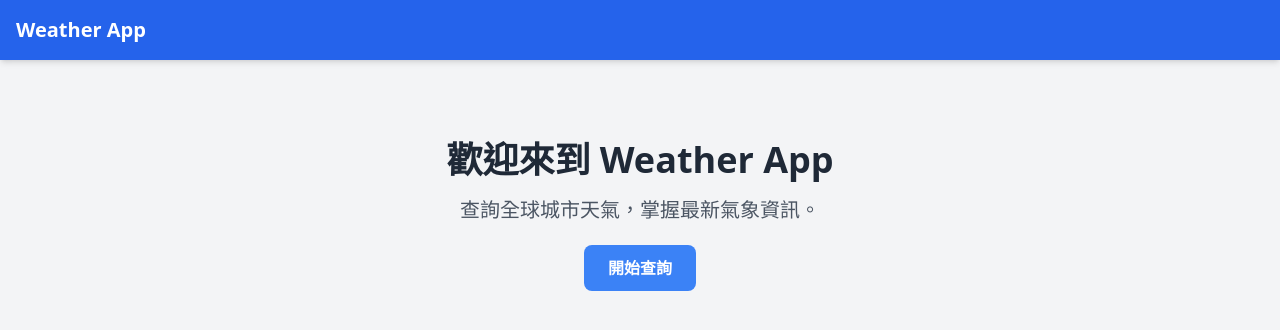
After one commit to yojwei/flask-weather-app, a Flask app: template flask_weather/templates/index.html in a window 1280 px wide. The commit adds this page. Shown: the top 330 px of the page. Run offline with Flask 3, Linux system fonts and the light colour scheme; the template is opened without the code that fills it, so the values that code supplies are empty; some libraries are stand-ins or nearby versions.

Commit message:
feat(templates, routes): 實作首頁模板和前端框架整合
- 整合 Tailwind CSS 和 Alpine.js 到 base.html
- 實作首頁模板 index.html
- 修改首頁路由返回渲染模板

```diff
--- a/flask_weather/main/routes.py
+++ b/flask_weather/main/routes.py
@@ -1,7 +1,8 @@
+from flask import render_template
 from . import main_bp
 
 
 @main_bp.route("/")
 def index():
     """Home page"""
-    return "這是首頁"
+    return render_template("index.html")
--- a/flask_weather/templates/base.html
+++ b/flask_weather/templates/base.html
@@ -5,16 +5,30 @@
     <meta charset="UTF-8">
     <meta name="viewport" content="width=device-width, initial-scale=1.0">
     <title>{% block title %}Flask 天氣應用{% endblock %}</title>
-    <link rel="stylesheet" href="{{ url_for('static', filename='style.css') }}">
+    <!-- 引入 Tailwind CSS -->
+    <script src="https://cdn.tailwindcss.com"></script>
+    <!-- 引入 Alpine.js (用於互動功能) -->
+    <script defer src="https://cdn.jsdelivr.net/npm/alpinejs@3.x.x/dist/cdn.min.js"></script>
+    {% block styles %}{% endblock %}
 </head>
 
 <body>
-    <nav>
-        <h1><a href="/">Flask 天氣應用</a></h1>
-    </nav>
-    <main>
-        {% block content %}{% endblock %}
-    </main>
+
+    <body class="bg-gray-100 text-gray-800">
+        <!-- 導航列 -->
+        <nav class="bg-blue-600 text-white shadow-md mb-8">
+            <div class="container mx-auto px-4 py-4 flex justify-between items-center">
+                <a class="text-xl font-bold" href="{{ url_for('main.index') }}">Weather App</a>
+            </div>
+        </nav>
+
+        <!-- 主要內容區塊 -->
+        <div class="container mx-auto px-4">
+            {% block content %}{% endblock %}
+        </div>
+
+        {% block scripts %}{% endblock %}
+    </body>
 </body>
 
 </html>
--- /dev/null
+++ b/flask_weather/templates/index.html
@@ -0,0 +1,14 @@
+{% extends "base.html" %}
+
+{% block title %}首頁 - Weather App{% endblock %}
+
+{% block content %}
+<div class="text-center py-12">
+    <h1 class="text-4xl font-bold mb-4">歡迎來到 Weather App</h1>
+    <p class="text-xl text-gray-600 mb-8">查詢全球城市天氣，掌握最新氣象資訊。</p>
+    <a href="{{ url_for('weather.search') }}"
+        class="bg-blue-500 hover:bg-blue-700 text-white font-bold py-3 px-6 rounded-lg transition duration-300">
+        開始查詢
+    </a>
+</div>
+{% endblock %}
```
